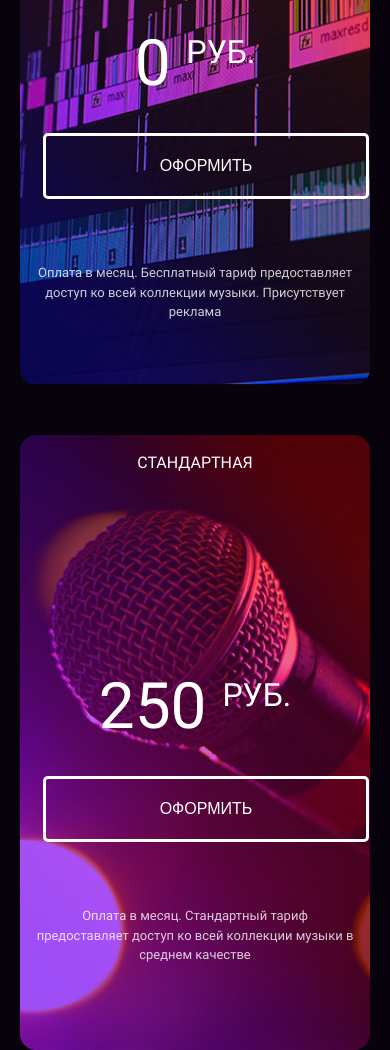
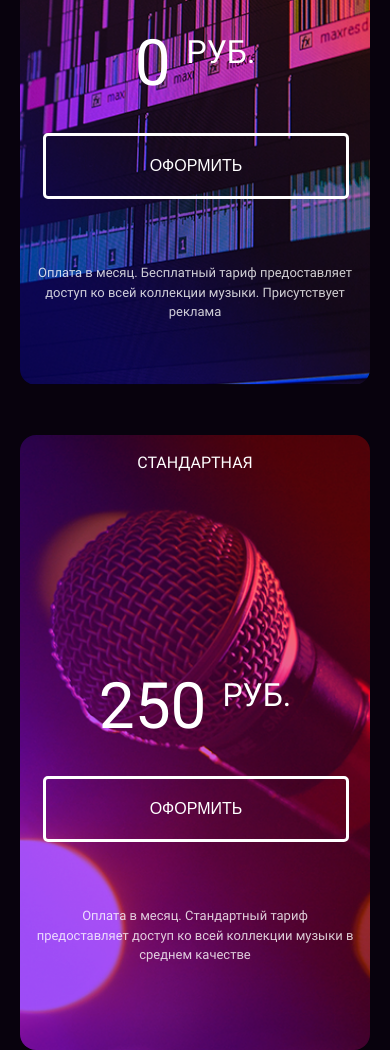
Before and after one commit to asuzdaltcev/layout-designer-project-56, a website: page src/index.html in a window 390 px wide. Shown: the part 1260-2310 px from the top of the page. Drawn offline with Linux system fonts and the light colour scheme.

Commit message:
Обновление стилей в app.css и pricing.scss: изменение отступов кнопок для улучшения адаптивности и визуального восприятия на мобильных устройствах.

```diff
--- a/src/scss/pricing.scss
+++ b/src/scss/pricing.scss
@@ -143,9 +143,8 @@
     }
 
     .btn {
-      padding: 12px 25px;
-      width: 326px;
       margin-left: 7px;
+      margin-right: 5px;
     }
 
     .pricing-footer {
```
Also changed, not shown: src/css/app.css, 1 other file.
